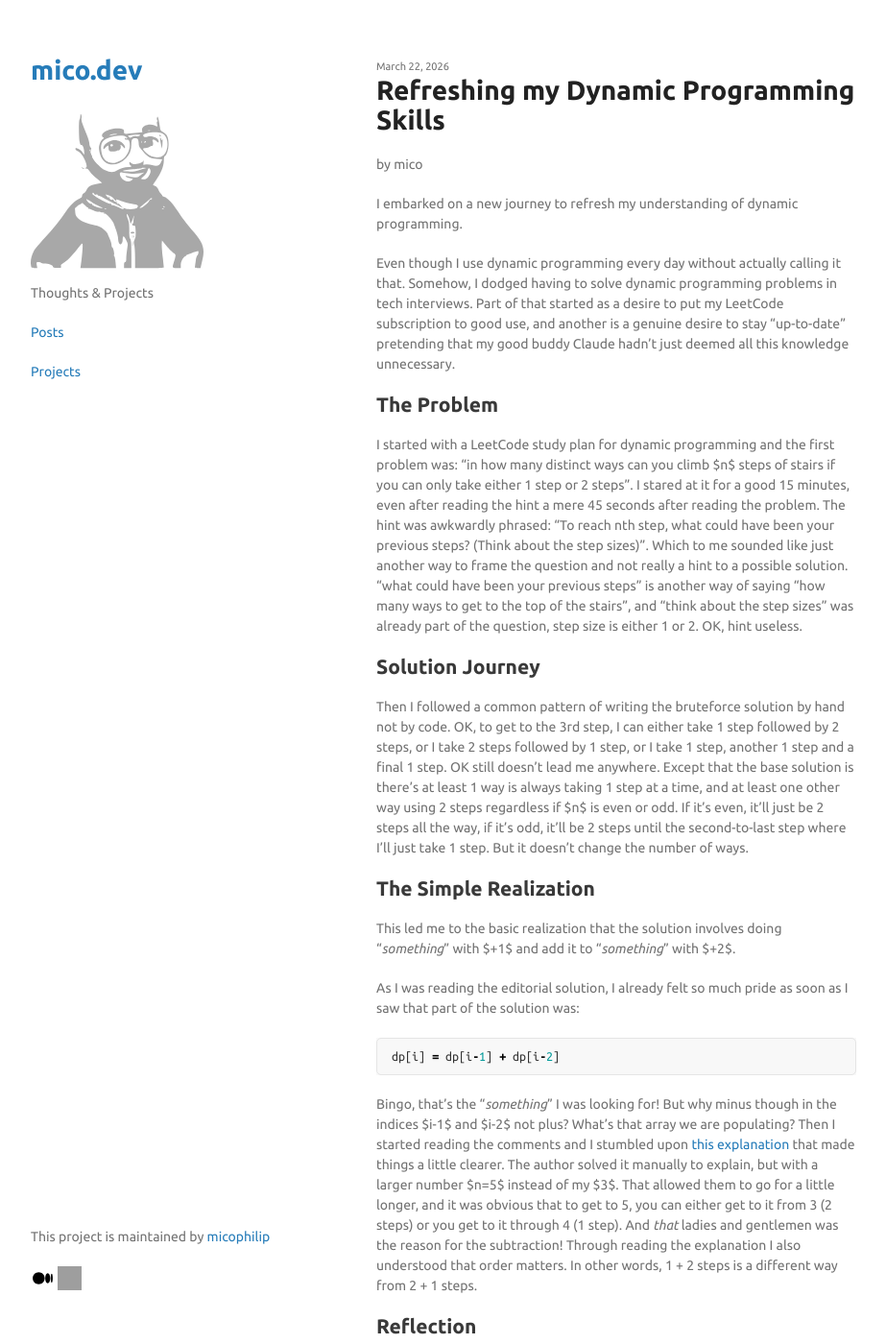
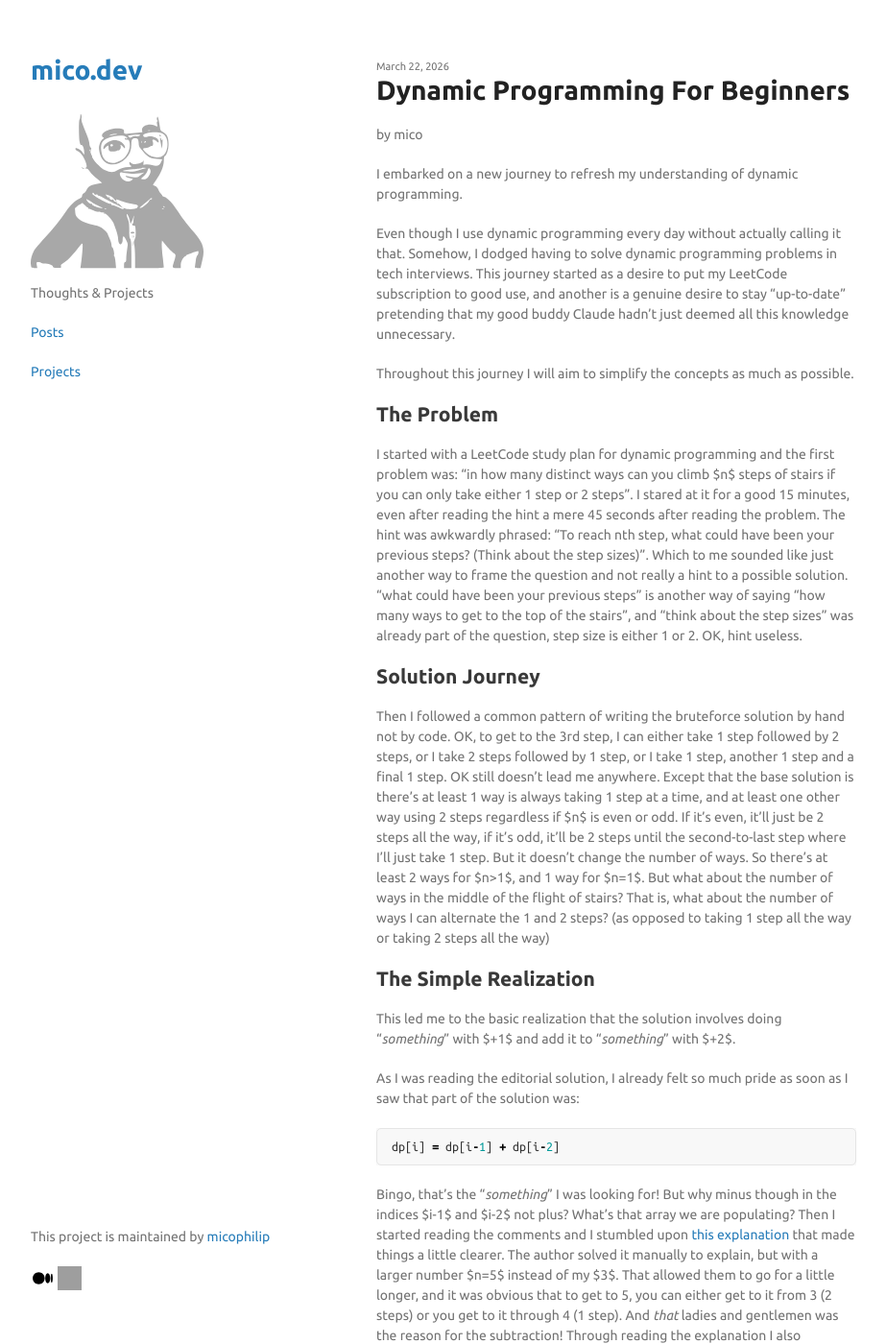
Before and after one commit to micophilip/micophilip.github.io, a Jekyll site: the page built from _posts/2026-03-22-Dynamic-Programming-Journey.md, in a window 1280 px wide and 1400 px high. Shown: the whole window at 96% size, without its empty margins (178-1101 px from the left). Built offline with Jekyll 4.4.1, drawn with Linux system fonts in a browser that asks for light colours; a script that is not in the unit is left out; grey boxes are pictures that could not be loaded.

Commit message:
Simplify

```diff
--- a/_posts/2026-03-22-Dynamic-Programming-Journey.md
+++ b/_posts/2026-03-22-Dynamic-Programming-Journey.md
@@ -1,7 +1,7 @@
 ---
 layout: post
 tag: dynamic-programming
-title: Refreshing my Dynamic Programming Skills
+title: Dynamic Programming For Beginners
 category: posts
 excerpt_separator: <!--more-->
 author: mico
@@ -11,7 +11,9 @@ date: 2026-03-22 21:36:42 UTC
 I embarked on a new journey to refresh my understanding of dynamic programming.
 <!--more-->
 
-Even though I use dynamic programming every day without actually calling it that. Somehow, I dodged having to solve dynamic programming problems in tech interviews. Part of that started as a desire to put my LeetCode subscription to good use, and another is a genuine desire to stay "up-to-date" pretending that my good buddy Claude hadn't just deemed all this knowledge unnecessary.
+Even though I use dynamic programming every day without actually calling it that. Somehow, I dodged having to solve dynamic programming problems in tech interviews. This journey started as a desire to put my LeetCode subscription to good use, and another is a genuine desire to stay "up-to-date" pretending that my good buddy Claude hadn't just deemed all this knowledge unnecessary.
+
+Throughout this journey I will aim to simplify the concepts as much as possible.
 
 ## The Problem
 
@@ -19,7 +21,7 @@ I started with a LeetCode study plan for dynamic programming and the first probl
 
 ## Solution Journey
 
-Then I followed a common pattern of writing the bruteforce solution by hand not by code. OK, to get to the 3rd step, I can either take 1 step followed by 2 steps, or I take 2 steps followed by 1 step, or I take 1 step, another 1 step and a final 1 step. OK still doesn't lead me anywhere. Except that the base solution is there's at least 1 way is always taking 1 step at a time, and at least one other way using 2 steps regardless if $n$ is even or odd. If it's even, it'll just be 2 steps all the way, if it's odd, it'll be 2 steps until the second-to-last step where I'll just take 1 step. But it doesn't change the number of ways.
+Then I followed a common pattern of writing the bruteforce solution by hand not by code. OK, to get to the 3rd step, I can either take 1 step followed by 2 steps, or I take 2 steps followed by 1 step, or I take 1 step, another 1 step and a final 1 step. OK still doesn't lead me anywhere. Except that the base solution is there's at least 1 way is always taking 1 step at a time, and at least one other way using 2 steps regardless if $n$ is even or odd. If it's even, it'll just be 2 steps all the way, if it's odd, it'll be 2 steps until the second-to-last step where I'll just take 1 step. But it doesn't change the number of ways. So there's at least 2 ways for $n>1$, and 1 way for $n=1$. But what about the number of ways in the middle of the flight of stairs? That is, what about the number of ways I can alternate the 1 and 2 steps? (as opposed to taking 1 step all the way or taking 2 steps all the way)
 
 ## The Simple Realization
 
```
